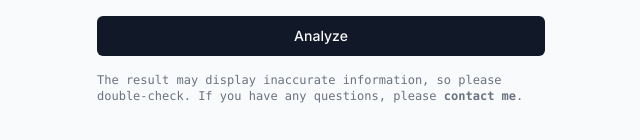
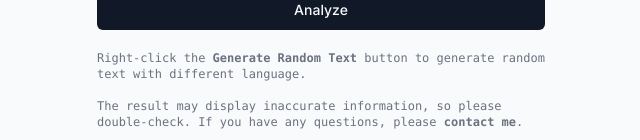
Before and after one commit to ezralazuardy/spam-detector, a Next.js app: page / in a window 1280 px wide. Shown: the part 605-745 px from the top of the page, without its empty margins (319-959 px from the left). Built offline with nearby package versions, Linux system fonts and the light colour scheme; no server answers; what @next/env would draw is missing.

Commit message:
feat: update

```diff
--- a/components/form.jsx
+++ b/components/form.jsx
@@ -161,9 +161,13 @@ export default function Form(props) {
                   loadingRandomSpamMessageVisible
                 }
               />
-              <Button className="w-full mb-4" type="submit">
+              <Button className="w-full mb-5" type="submit">
                 Analyze
               </Button>
+              <p className="mb-4 text-gray-500 text-xs font-mono">
+                Right-click the <b>Generate Random Text</b> button to generate
+                random text with different language.
+              </p>
               <Disclaimer />
             </div>
           </form>
```
